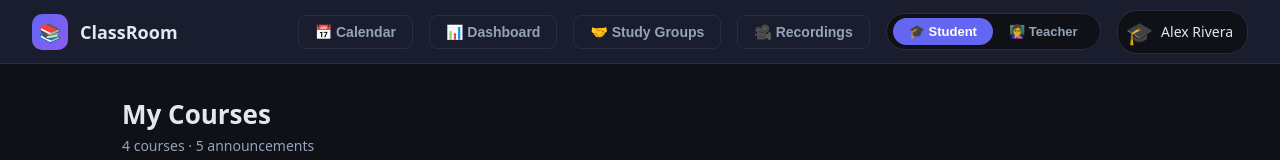
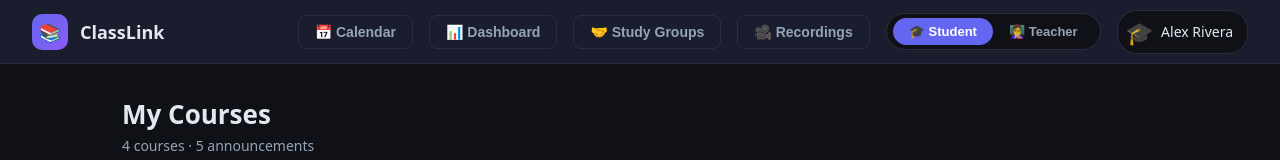
Before and after one commit to madisonparente/SSW-555-Team-6-Project, a React (Create React App) app: page / in a window 1280 px wide. Shown: the top 160 px of the page. Built offline with nearby package versions, Linux system fonts and the light colour scheme.

Commit message:
update name

```diff
--- a/public/index.html
+++ b/public/index.html
@@ -24,7 +24,7 @@
       work correctly both with client-side routing and a non-root public URL.
       Learn how to configure a non-root public URL by running `npm run build`.
     -->
-    <title>React App</title>
+    <title>ClassLink</title>
   </head>
   <body>
     <noscript>You need to enable JavaScript to run this app.</noscript>
--- a/src/components/Header.jsx
+++ b/src/components/Header.jsx
@@ -9,7 +9,7 @@ const Header = ({ role, setRole, onCalendarClick, showCalendar, onDashboardClick
     <header className="header">
       <div className="header-logo">
         <div className="logo-icon">📚</div>
-        <span className="logo-text">ClassRoom</span>
+        <span className="logo-text">ClassLink</span>
       </div>
       <div className="header-right">
         {role === "student" && (
--- a/src/components/StudySessionPanel.jsx
+++ b/src/components/StudySessionPanel.jsx
@@ -1,6 +1,6 @@
 import React, { useState } from "react";
 
-const SESSION_BASE_URL = "https://classroom.app/study/";
+const SESSION_BASE_URL = "https://classlink.app/study/";
 
 function generateSessionId() {
   const chars = "abcdefghijklmnopqrstuvwxyz0123456789";
```
Also changed, not shown: public/manifest.json.
